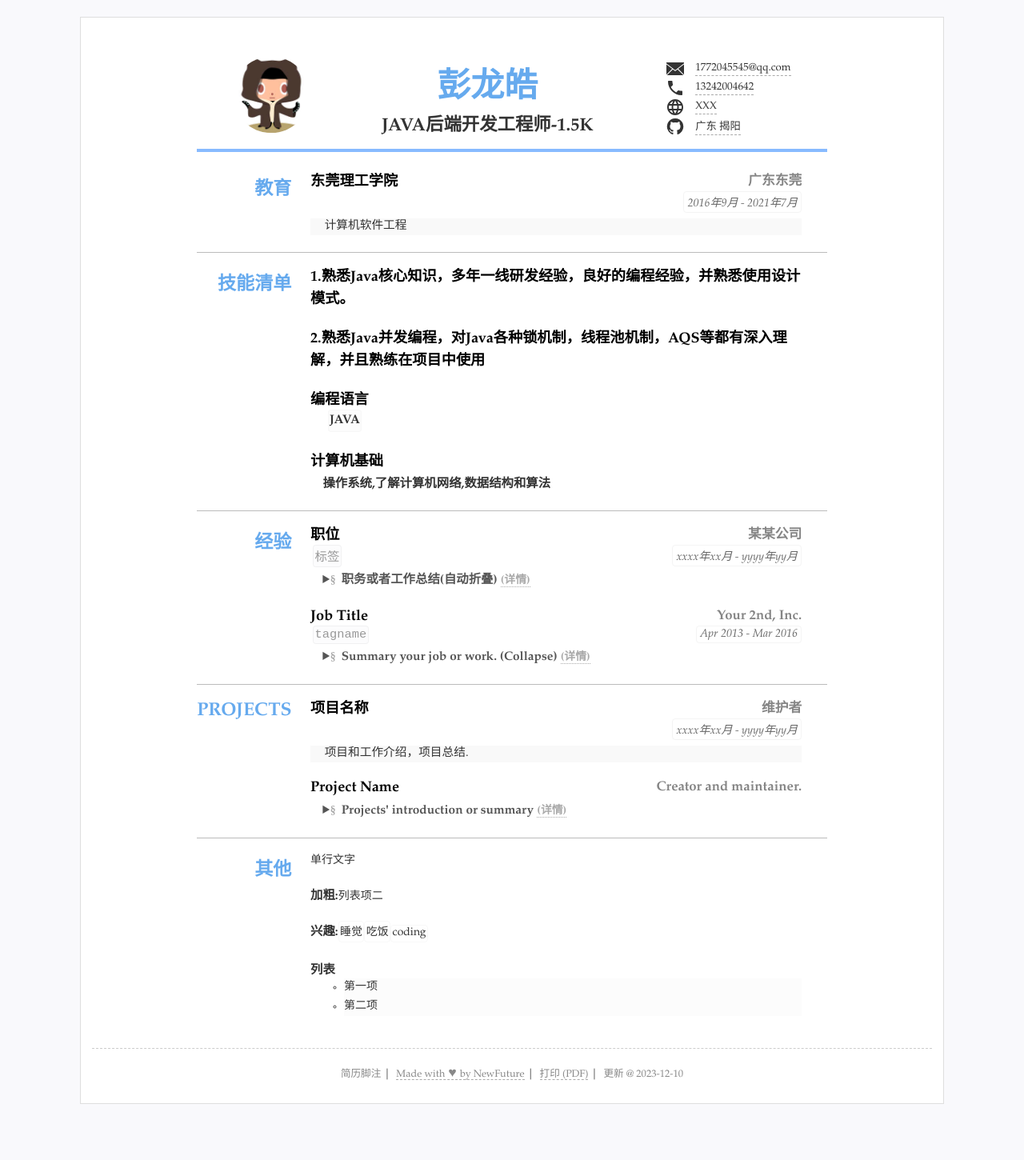
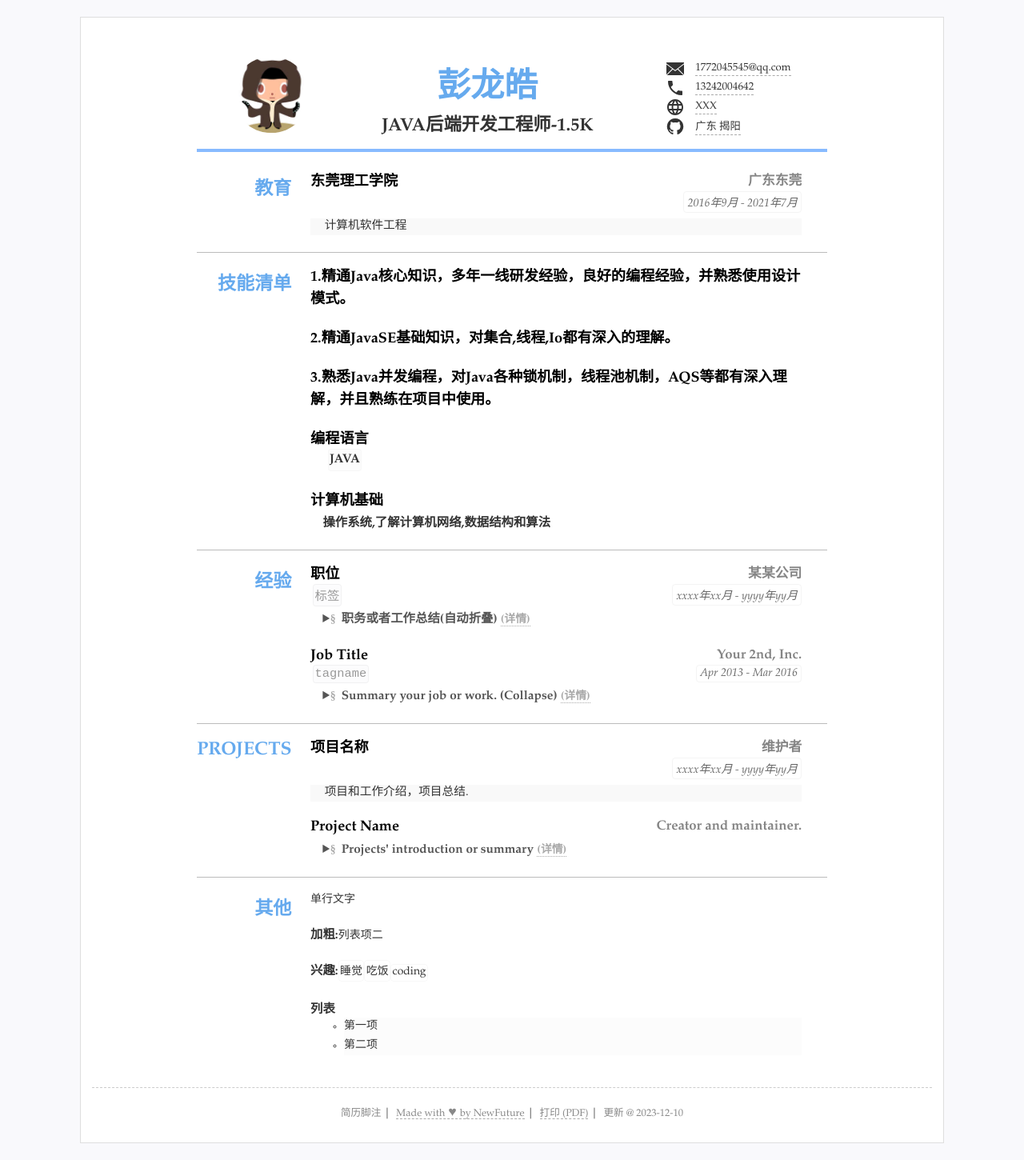
Before and after one commit to hi-luckily-live/plh-yyds, a Jekyll site: the page built from index.html, in a window 1280 px wide. Shown: the whole page at 80% size. Built offline with Jekyll 4.4.1, drawn with Linux system fonts in a browser that asks for light colours; before the commit the page ends 1401 px from its top, so only the background shows below that.

Commit message:
Update resume.yml

```diff
--- a/_data/resume.yml
+++ b/_data/resume.yml
@@ -38,8 +38,10 @@ main: #简历主要内容，
 - type: 技能清单
   # name: "技能"
   content:
-  - title: 1.熟悉Java核心知识，多年一线研发经验，良好的编程经验，并熟悉使用设计模式。
-  - title: 2.熟悉Java并发编程，对Java各种锁机制，线程池机制，AQS等都有深入理解，并且熟练在项目中使用
+  - title: 1.精通Java核心知识，多年一线研发经验，良好的编程经验，并熟悉使用设计模式。
+  - title: 2.精通JavaSE基础知识，对集合,线程,Io都有深入的理解。
+  - title: 3.熟悉Java并发编程，对Java各种锁机制，线程池机制，AQS等都有深入理解，并且熟练在项目中使用。
+
   - title: 编程语言
     items: #itmems 可以小块的方式显示
     - JAVA
```
